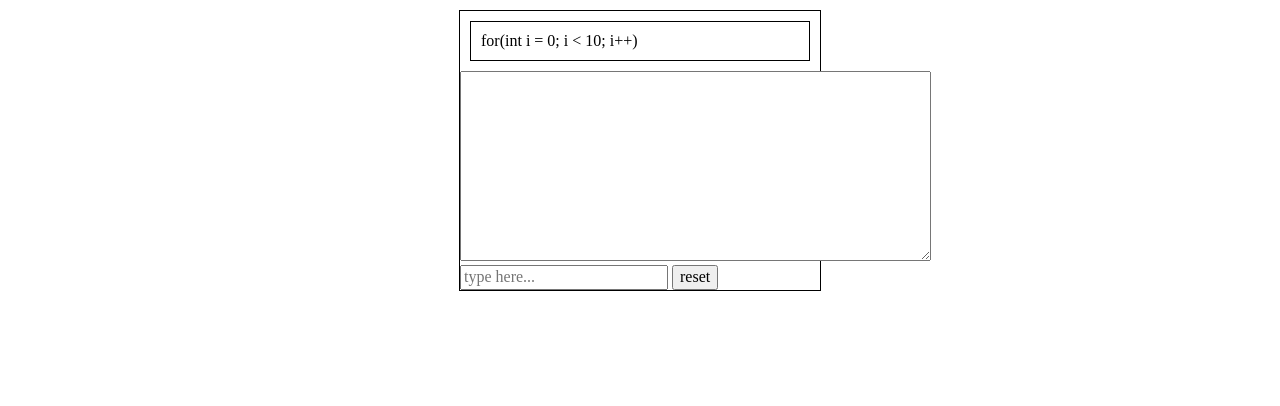
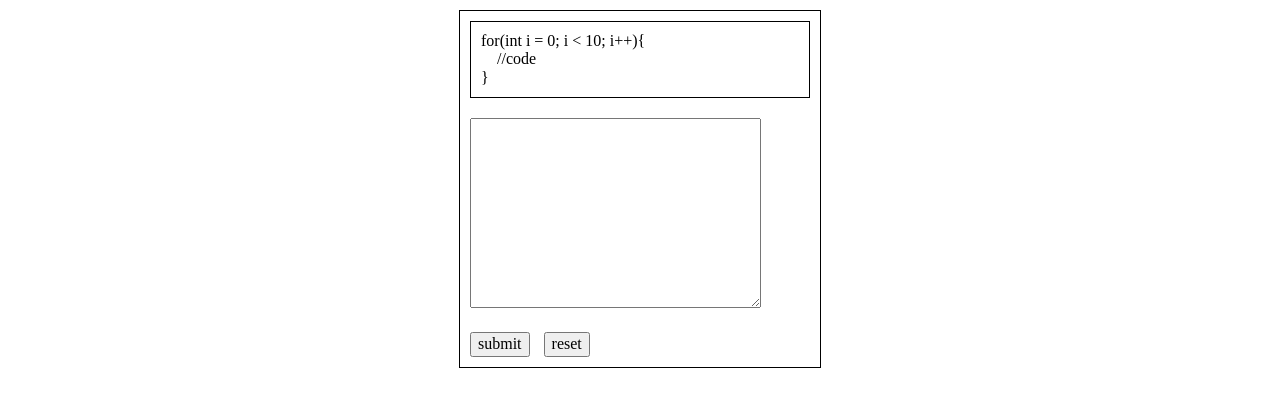
Before and after one commit to edsprofile/codetyper, a plain HTML site: page index.html in a window 1280 px wide. Shown: the part 40-446 px from the top of the page. Drawn offline with nearby package versions, Linux system fonts and the light colour scheme.

Commit message:
Added better html display and worked on some of the game logic.

```diff
--- a/assets/css/typing.css
+++ b/assets/css/typing.css
@@ -19,3 +19,13 @@ h1
     margin: 10px;
     padding: 10px;
 }
+
+textarea
+{
+    margin: 10px 10px 10px 10px;
+}
+
+input
+{
+    margin: 10px;
+}
--- a/assets/js/typing.js
+++ b/assets/js/typing.js
@@ -1,4 +1,5 @@
-var words = "for(int i = 0; i < 10; i++)";
+var words = "for(int i = 0; i < 10; i++){\n    //code\n}";
+var displayWords = "for(int i = 0; i < 10; i++){<br />&nbsp&nbsp&nbsp&nbsp//code<br />}"
 var win = "for(int i = 0; i < 10; i++)";
 var wordArrayEasy = ["char my_char = '';",
                      "float my_float = 0.0;",
@@ -12,28 +13,22 @@ var wordArrayEasy = ["char my_char = '';",
                      "while(i < 10)",
                      ""];
 
-$("#display").html(words);
+$("#display").html(displayWords);
 
 $("textarea").keypress(function(event)
     {
-	var TABKEY = 9;
 	var ENTERKEY = 13;
 	console.log($(this).val());
-
-	if(event.keyCode === TABKEY && event.preventDefault)
-	{
-	    console.log("hello");
-	    event.preventDefault();
-	    this.value += "    ";
-	}
+	console.log(words);
 
 	if($(this).val() === words && event.keyCode === ENTERKEY)
 	{
 	    $("#display").html("Win");
+	    $("#info").empty();
 	}
 	else if($(this).val() !== words && event.keyCode === ENTERKEY)
 	{
-	    $("#display").html("Loss");
+	    $("#info").html("incorrect");
 	}
     });
 
@@ -52,11 +47,10 @@ $("textarea").keydown(function(event)
 $("#reset").on("click", function()
     {
 	$("#display").html(words);
-    })
+    });
 
 
 function pickWords()
 {
     var randomValue = Math.floor(Math.random() * wordArrayEasy);
-
 }
--- a/index.html
+++ b/index.html
@@ -22,8 +22,11 @@
 
     <div id="container">
 	<div id="display"></div>
-	<textarea name="textarea" rows="10" cols="50"></textarea>
-	<input name="input-text" type="text" placeholder="type here..." />
+	<div id="stripe">
+	    <span id="info"></span>
+	</div>
+	<textarea name="textarea" rows="10" cols="30"></textarea>
+	<input type="submit" name="answer" value="submit" />
 	<button id="reset">reset</button>
     </div>
 
```
